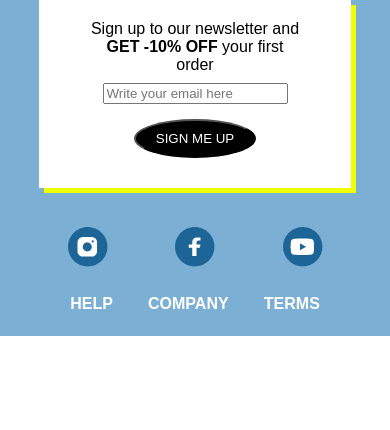
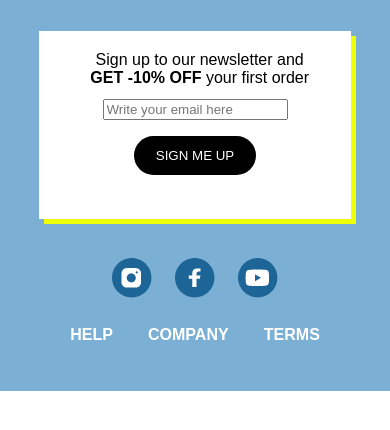
Before and after one commit to anasofich/SILFEN-website, a plain HTML site: page index.html in a window 390 px wide. Drawn offline with Linux system fonts and the light colour scheme.

Commit message:
foote mobile finito

```diff
--- a/style.css
+++ b/style.css
@@ -19,6 +19,7 @@
 footer {
   background-color: var(--color-2);
   text-align: center;
+  padding-top: 8%;
 }
 
 #newsletter {
@@ -26,6 +27,7 @@ footer {
   width: 80%;
   padding-top: 5%;
   margin-left: 10%;
+  overflow: hidden;
   height: 20vh;
   box-shadow: 5px 5px 0px 0px #edff00, -12px 14px 15px 3px rgba(237, 255, 0, 0);
 }
@@ -33,9 +35,9 @@ footer {
 #newsletter p {
   font-family: var(--font-1);
   font-size: 1rem;
-  width: 70%;
+  width: 73%;
   padding-left: 15%;
-  padding-bottom: 3%;
+  padding-bottom: 4%;
 }
 
 #newsletter .input-group {
@@ -44,20 +46,31 @@ footer {
 
 .signUp {
   background-color: rgb(0, 0, 0);
-  border-radius: 50%;
+  border-radius: 2em;
+  border-color: #7bafd400;
   padding: 10px 20px;
   color: white;
+  transition: all 0.2s;
+}
+
+.signUp:hover {
+  background-color: var(--color-1);
 }
 
 #footerSome {
   padding-top: 10%;
   display: flex;
-  justify-content: space-evenly;
+  justify-content: center;
+}
+
+#footerSome a {
+  padding-left: 3%;
+  padding-right: 3%;
 }
 
 #footerLinks {
   padding-top: 6%;
-  padding-bottom: 6%;
+  padding-bottom: 12%;
 }
 
 #footerLinks a {
```
